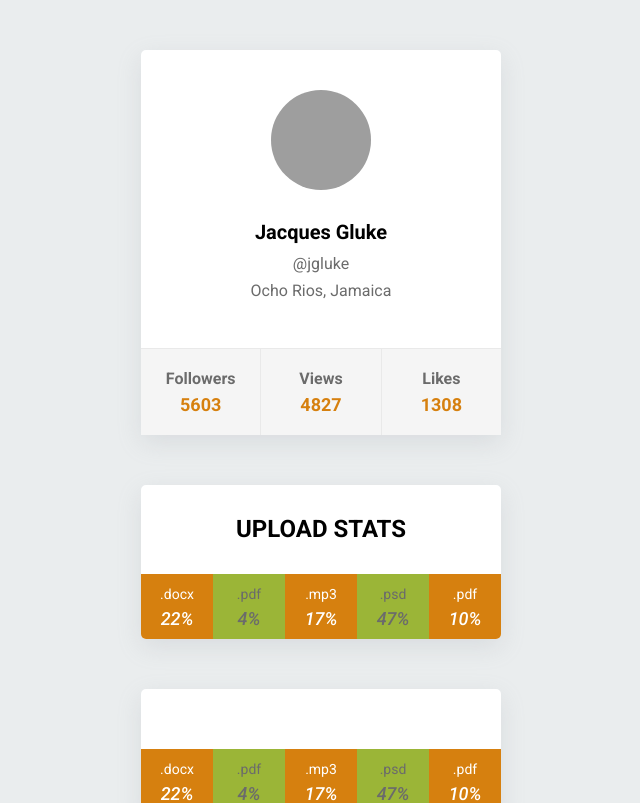
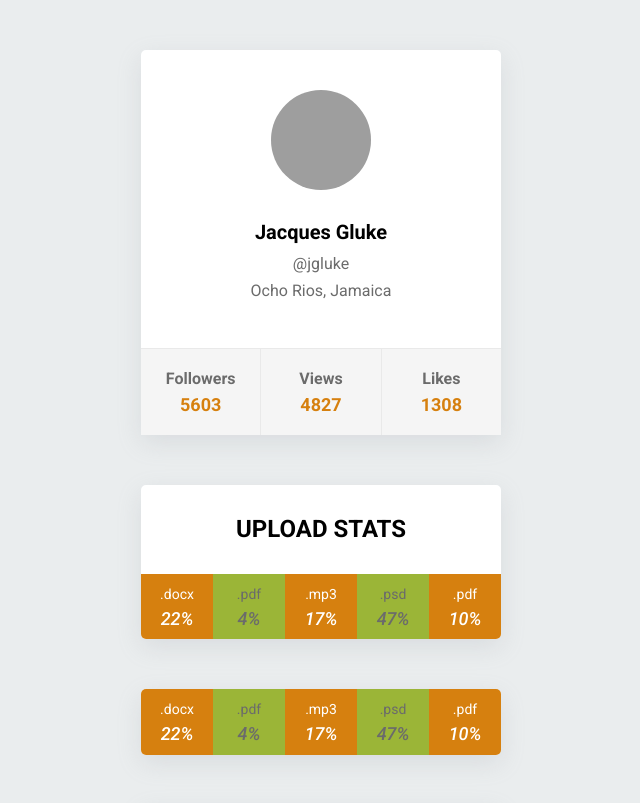
Before and after one commit to A-ZuMa/goit-react-hw-01-components, a React (Create React App) app: page / in a window 1280 px wide. Shown: the top 803 px of the page, without its empty margins (319-959 px from the left). Built offline with nearby package versions, Linux system fonts and the light colour scheme; grey boxes are pictures that could not be loaded.

Commit message:
Refactoring after mentor check

```diff
--- a/src/components/Statistics/Statistics.jsx
+++ b/src/components/Statistics/Statistics.jsx
@@ -7,7 +7,7 @@
 })=> {
   return (
     <section className={styles.statistics}>
-      <h2 className={styles.title}>{title}</h2>
+      {title && <h2 className={styles.title}>{title}</h2>}
 
       <ul className={styles.statList}>
         {stats.map(item => (
```
